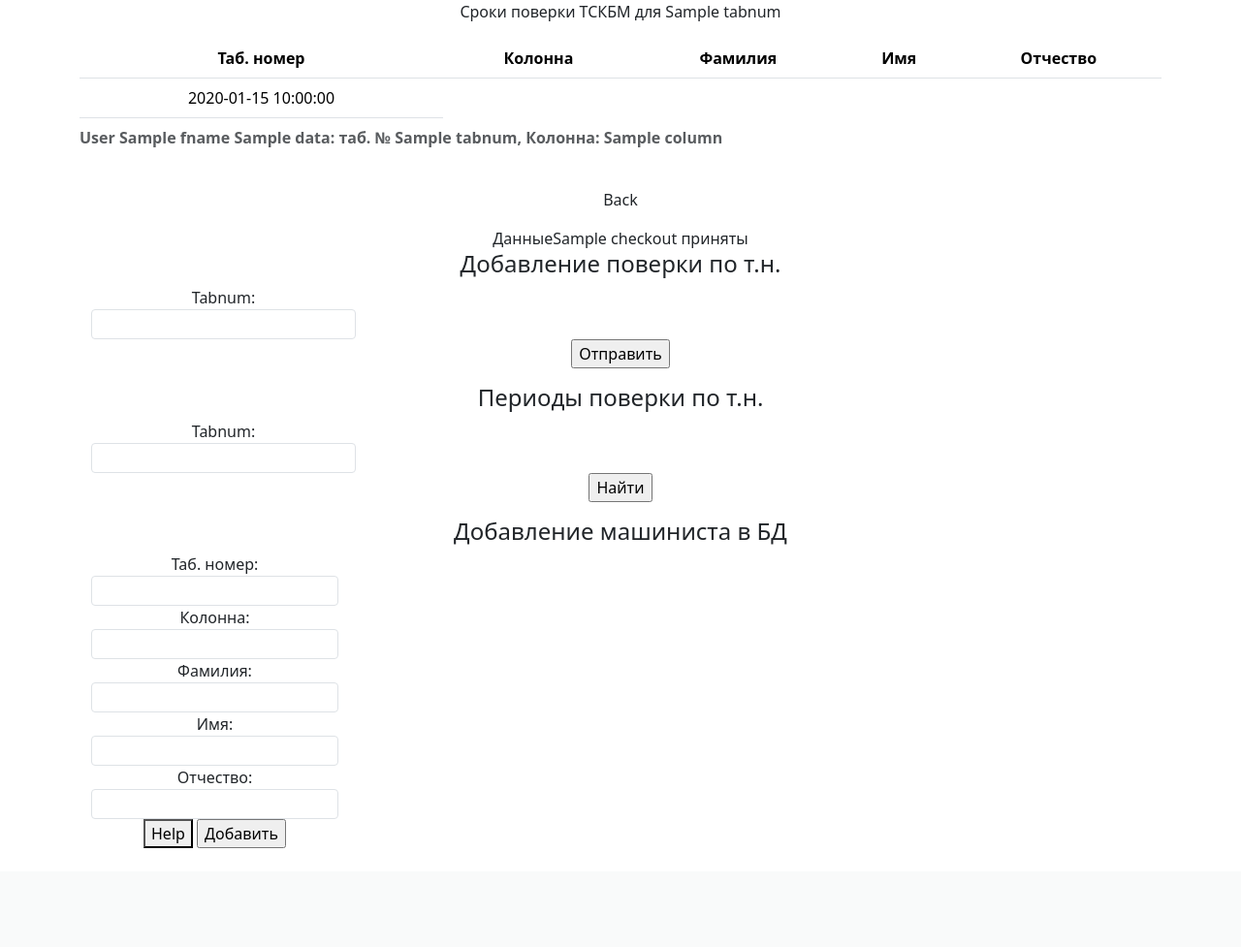
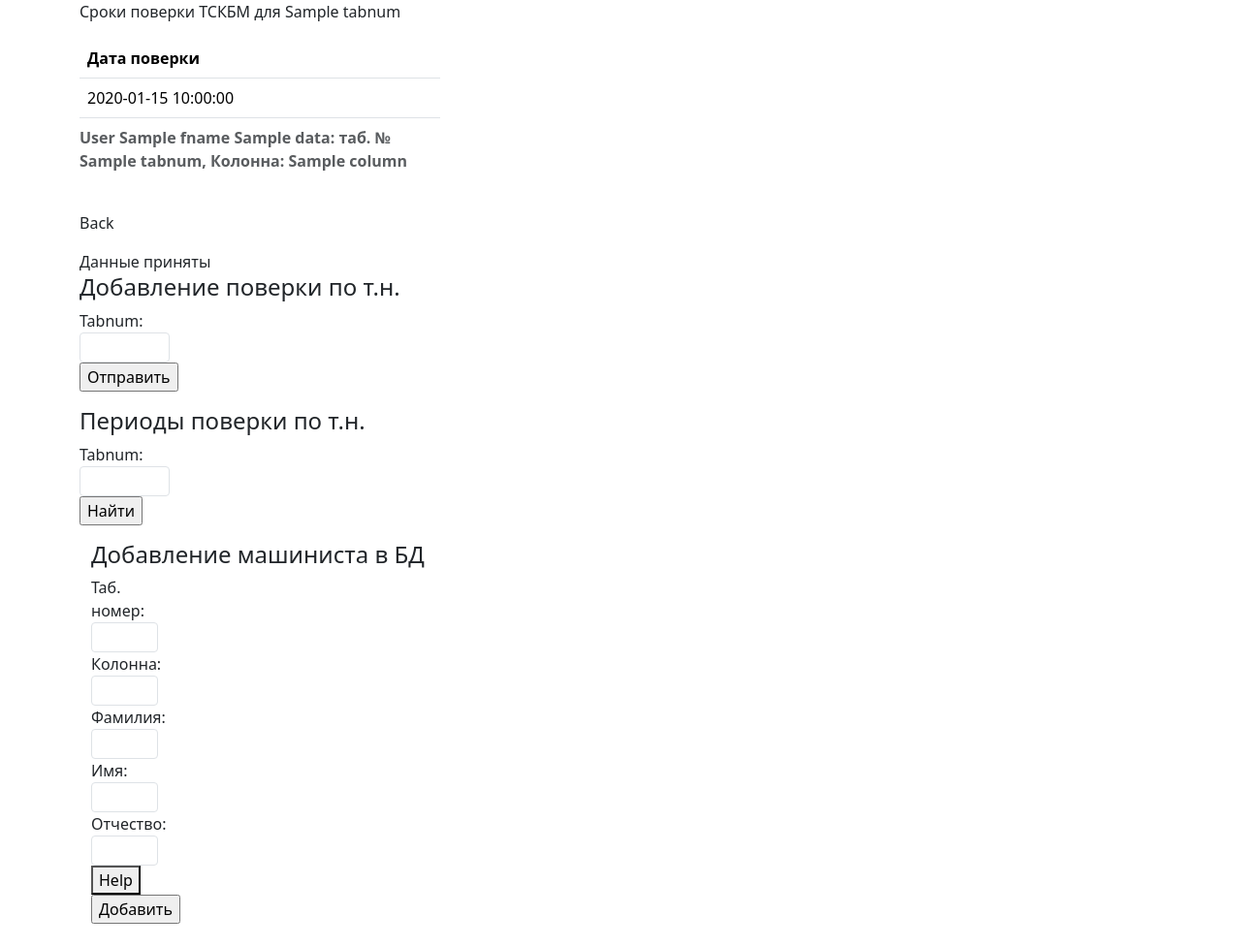
Before and after one commit to R00tx-0xf0rd/tskbm, a FastAPI app: template templates/forms.html in a window 1280 px wide. Shown: the part 56-1033 px from the top of the page at 97% size. Before the commit the page ends 931 px from the top, so only its background shows below. Run offline with FastAPI, Linux system fonts and the light colour scheme; the template is opened without the code that fills it: most values are stand-ins (such as "Sample title", 1, 10 or a date in 2020); parts of the project's set-up code (start-up, migrations or seed data) failed here and were passed over; some libraries are stand-ins or nearby versions.

Commit message:
code refactoring

```diff
--- a/times/times_models.py
+++ b/core/times/times_models.py
@@ -10,7 +10,7 @@ class Period(BaseClass):
 
     @field_serializer("checkout_time")
     def serialize_dt(self, dt: datetime, _info):
-        return datetime.strftime(dt, "%d-%m-%Y")
+        return datetime.strftime(dt, "%d.%m.%Y %H:%M")
 
 
 class UserTimes(BaseClass):
--- a/data_models/models.py
+++ b/data_models/models.py
@@ -15,7 +15,7 @@ class WatchesModel(BaseClass):
 class BaseUserModel(BaseClass):
     @field_serializer("last_checkout")
     def serialize_dt(self, dt: datetime, _info):
-        return datetime.strftime(dt, "%d/%m/%Y")
+        return datetime.strftime(dt, "%d.%m.%Y %H:%M")
 
     id: int
     tabnum: int
--- a/main.py
+++ b/main.py
@@ -11,8 +11,12 @@ from db import create_tables, delete_tables, new_session
 from db import User
 from data_models import UserModel, WatchesModel, BaseUserModel
 from db.database import db_helper
-from times.crud import get_times_via_tabnum
-from users.crud import create_user, get_all_users, get_user_by_tabnum, create_checkout_time_for_user
+from core.times.crud import get_times_via_tabnum, create_checkout_time_for_user
+from core.users.crud import (
+    create_user,
+    get_all_users,
+    get_user_by_tabnum,
+)
 
 app = FastAPI()
 
@@ -34,7 +38,16 @@ async def home(request: Request):
 def form_get(request: Request):
     result = "Type a number"
     return templates.TemplateResponse(
-        "forms.html", context={"request": request, "active_page": "forms", "result": result}
+        "forms.html",
+        context={"request": request, "active_page": "forms", "result": result},
+    )
+
+
+@app.get("/temp", response_class=HTMLResponse)
+def temp_proc(request: Request):
+    return templates.TemplateResponse(
+        "temp.html",
+        context={"request": request, "active_page": "forms"},
     )
 
 
@@ -60,18 +73,19 @@ async def make_checkout(request: Request, checkout_tn: int = Form(...)):
     async with new_session() as session:
         model = await create_checkout_time_for_user(session, checkout_tn)
     return templates.TemplateResponse(
-        "forms.html", context={"request": request, "checkout": model, "extra": [1, 2, 3]}
+        "forms.html",
+        context={"request": request, "checkout": model, "extra": [1, 2, 3]},
     )
 
 
 @app.post("/form2", response_class=HTMLResponse)
 async def add_user(
-        request: Request,
-        tabnum: int = Form(...),
-        column: int = Form(...),
-        lname: str = Form(...),
-        fname: str = Form(...),
-        pname: str = Form(...),
+    request: Request,
+    tabnum: int = Form(...),
+    column: int = Form(...),
+    lname: str = Form(...),
+    fname: str = Form(...),
+    pname: str = Form(...),
 ):
     async with new_session() as session:
         user = User(
--- a/templates/base.html
+++ b/templates/base.html
@@ -12,6 +12,7 @@
     <title>{% block title %}{% endblock %}</title>
     <!-- Bootstrap CSS -->
     <link rel="stylesheet" href="{{ url_for('static', path='/bootstrap/css/bootstrap.min.css') }}">
+    <link rel="stylesheet" href="{{ url_for('static', path='/bootstrap/css/bootstrap-grid.min.css') }}">
     <!-- Bootstrap JS + Popper JS -->
     <script defer src="{{ url_for('static', path='/bootstrap/js/bootstrap.bundle.min.js') }}"></script>
     <!-- Scrollbar Custom CSS -->
@@ -25,7 +26,15 @@
 
 <body>
 {% include 'nav.html' %}
+{% block info %}
+
+{% endblock %}
 {% block content %}
+
+
+{% endblock %}
+
+{% block temp %}
 
 {% endblock %}
 
--- a/templates/forms.html
+++ b/templates/forms.html
@@ -8,10 +8,9 @@
 {% endblock %}
 
 {% block content %}
+<div class="container">
+    <div class="col col-sm-4">
         {% if data %}
-<div class="container text-center">
-    <div class="row">
-        <div class="col">
         <p id="content">Сроки поверки ТСКБМ для {{ data.tabnum }}</p>
         <table class="table table-divider">
             <caption><p><b>{{ data.lname }} {{ data.fname }} {{data.pname }}: таб. № {{ data.tabnum }}, Колонна: {{
@@ -19,11 +18,7 @@
             </caption>
             <thead>
             <tr>
-                    <th scope="col">Таб. номер</th>
-                    <th scope="col">Колонна</th>
-                    <th scope="col">Фамилия</th>
-                    <th scope="col">Имя</th>
-                    <th scope="col">Отчество</th>
+                <th scope="col">Дата поверки</th>
             </tr>
             </thead>
             <tbody>
@@ -35,27 +30,32 @@
             </tbody>
         </table>
         <p onclick="doFunction();">Back</p>
-
         {% endif %}
 
         {% if checkout %}
-            <div> Данные{{ checkout }} приняты</div>
+        <div> Данные приняты</div>
+        <script>
+            setTimeout(function(){
+                  window.location.href = '/forms';
+                }, 50 * 1000);
+            console.log('redirect ok');
+        </script>
         {% endif %}
 
-            <div class="container-sm">
-                <div class="row mb-3">
+        <div class="mb-3">
             <h4>Добавление поверки по т.н.</h4>
             <form action="/checkout" method="post">
                 <div class="col col-sm-3">
                     <label for="tn">Tabnum:</label>
-                            <input class="form-control form-control-sm" type="text" name="tabnum" id="checkout_tn" value=""
+                    <input class="form-control form-control-sm" type="text" name="checkout_tn" id="checkout_tn"
+                           value=""
                            required/>
                 </div>
                 <input type="submit" value="Отправить">
             </form>
         </div>
-            </div>
-            <div class="container-sm">
+
+
         <div class="row mb-3">
             <h4>Периоды поверки по т.н.</h4>
             <form action="/form1" method="post">
@@ -67,7 +67,7 @@
                 <input type="submit" class="examplebtn" value="Найти" onclick="process()">
             </form>
         </div>
-            </div>
+
         {% if mash %}
         <br>
         <div> Пользователь успешно создан.</div>
@@ -100,7 +100,6 @@
         </div>
     </div>
 </div>
-</div>
 {% endblock %}
 
 {% block scripts %}
--- a/templates/nav.html
+++ b/templates/nav.html
@@ -19,7 +19,7 @@
           <a class="nav-link {{'active' if active_page == 'unsplash' }}" href="#">Добавить машиниста</a>
         </li>
         <li class="nav-item">
-          <a class="nav-link {{'active' if active_page == 'unsplash' }}" href="#">Отчеты</a>
+          <a class="nav-link {{'active' if active_page == 'unsplash' }}" href="/temp">Отчеты</a>
         </li>
         <li class="nav-item {{'active' if active_page == 'unsplash' }}">
             <a class="nav-link disabled" href="#" tabindex="-1" aria-disabled="true">О нас</a>
```
Also changed, not shown: core/times/crud.py (added, +38 -0 lines), core/users/crud.py (renamed from users/crud.py, +3 -48 lines), core/watches/crud.py (added, +30 -0 lines), templates/temp.html (added, +35 -0 lines), times/crud.py (deleted, +0 -14 lines), core/times/__init__.py (added), core/users/__init__.py (added), core/watches/__init__.py (added), db.sqlite. Lines whose indentation alone changed are shown as unchanged.
